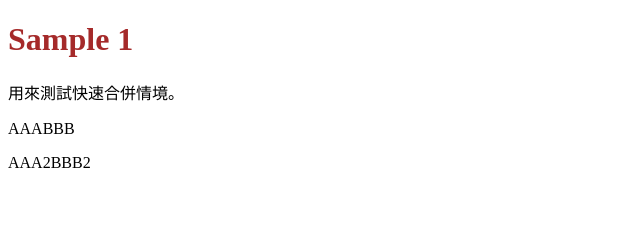
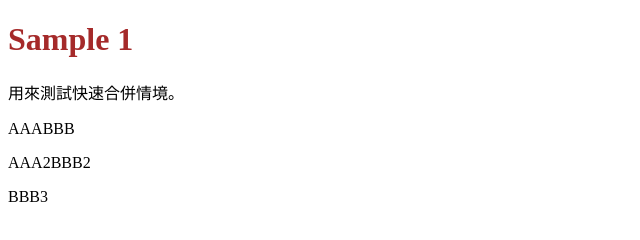
Before and after one commit to GitHubPlayerZero/sample1, a plain HTML site: page index.html in a window 1280 px wide. Shown: the full height of the page, 0-640 px from the left. Drawn offline with Linux system fonts and the light colour scheme.

Commit message:
add p for BBB3

```diff
--- a/index.html
+++ b/index.html
@@ -15,6 +15,7 @@
 	<p>用來測試快速合併情境。</p>
 	<p>AAABBB</p>
 	<p>AAA2BBB2</p>
+	<p>BBB3</p>
 
 </body>
 
```
